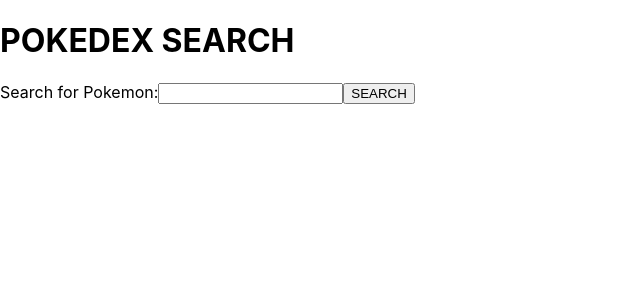
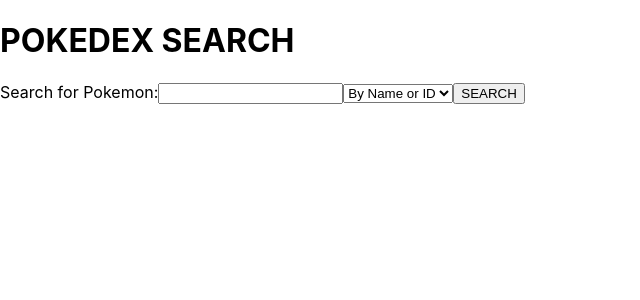
Before and after one commit to J0N-C/pokeapi-pokedex, a React (Create React App) app in the folder pokedex/: page / in a window 1280 px wide. Shown: the top 300 px of the page, without its empty margins (0-640 px from the left). Built offline with nearby package versions, Linux system fonts and the light colour scheme; the HTML template or start-up script is replaced by a standard one.

Commit message:
set up methods for searching

```diff
--- a/pokedex/src/App.js
+++ b/pokedex/src/App.js
@@ -4,34 +4,33 @@
 
 function App() {
   const [pokemonData, setPokemonData] = useState(null);
-  const [isLoading, setLoad] = useState(false);
+  const [loadMsg, setLoadMsg] = useState('');
   const [errorMsg, setErrorMsg] = useState('');
 
-  const fetchPokemon = async (name) => {
+  const fetchPokemon = async (name, param) => {
+    if (param === 'name') {
+      if (!name) return setErrorMsg('Please enter a valid name or id number!')
       const query = `https://pokeapi.co/api/v2/pokemon/${name}/`
-    setLoad('fetching data...');
+      setLoadMsg('fetching pokemon data...');
       setErrorMsg('');
       try {
         const pokemonResponse = await fetch(query);
-      setLoad(false);
+        setLoadMsg('');
         if (pokemonResponse.status === 404) return setErrorMsg(`'${name}' is an invalid search name!`);
         return setPokemonData(await pokemonResponse.json());
-    } catch(err) {
+      } catch (err) {
         console.log('error', err);
       }
+    } else {
+      console.log('type search method here');
     }
 
-  const loadMsg = () => {
-    if (isLoading) {
-      return <p>{'Fetching pokemon data...'}</p>
-    } else return;
   }
-
 
   return (
     <div className="App">
       <h1>POKEDEX SEARCH</h1>
-      {loadMsg()}
+      <p className="load-msg">{loadMsg}</p>
       <p className="error-msg">{errorMsg}</p>
       <SearchBar onSearch={fetchPokemon} />
       <DisplayPokemon pokemonInfo={pokemonData} />
--- a/pokedex/src/components/searchBar.jsx
+++ b/pokedex/src/components/searchBar.jsx
@@ -2,15 +2,20 @@
 
 function SearchBar(props) {
   const [searchItem, setSearchItem] = useState('');
+  const [searchParam, setSearchParam] = useState('name');
 
   const handleChange = e => {
     setSearchItem(e.target.value);
   }
 
+  const changeSearchParam = e => {
+    setSearchParam(e.target.value);
+  }
+
   const handleSubmit = e => {
     e.preventDefault();
-    console.log('search:', searchItem);
-    props.onSearch(searchItem);
+    console.log();
+    props.onSearch(searchItem, searchParam);
     setSearchItem('');
   }
 
@@ -19,6 +24,10 @@
       <form>
         <label htmlFor="name">Search for Pokemon:</label>
         <input name="pokemon" type="text" onChange={handleChange} value={searchItem}></input>
+        <select name="search-params" onChange={changeSearchParam}>
+          <option value="name">By Name or ID</option>
+          <option value="type">By Type</option>
+        </select>
         <button type="submit" onClick={handleSubmit}>SEARCH</button>
       </form>
     </div>
```
Lines whose indentation alone changed are shown as unchanged.
